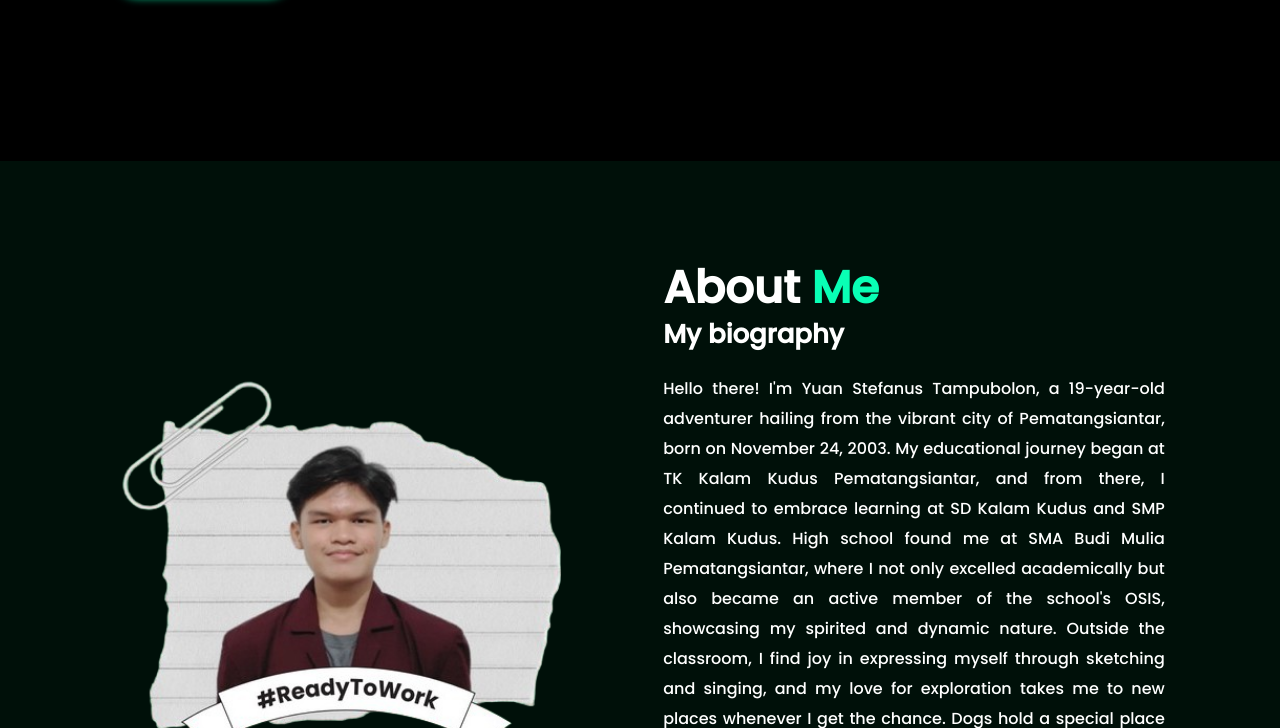
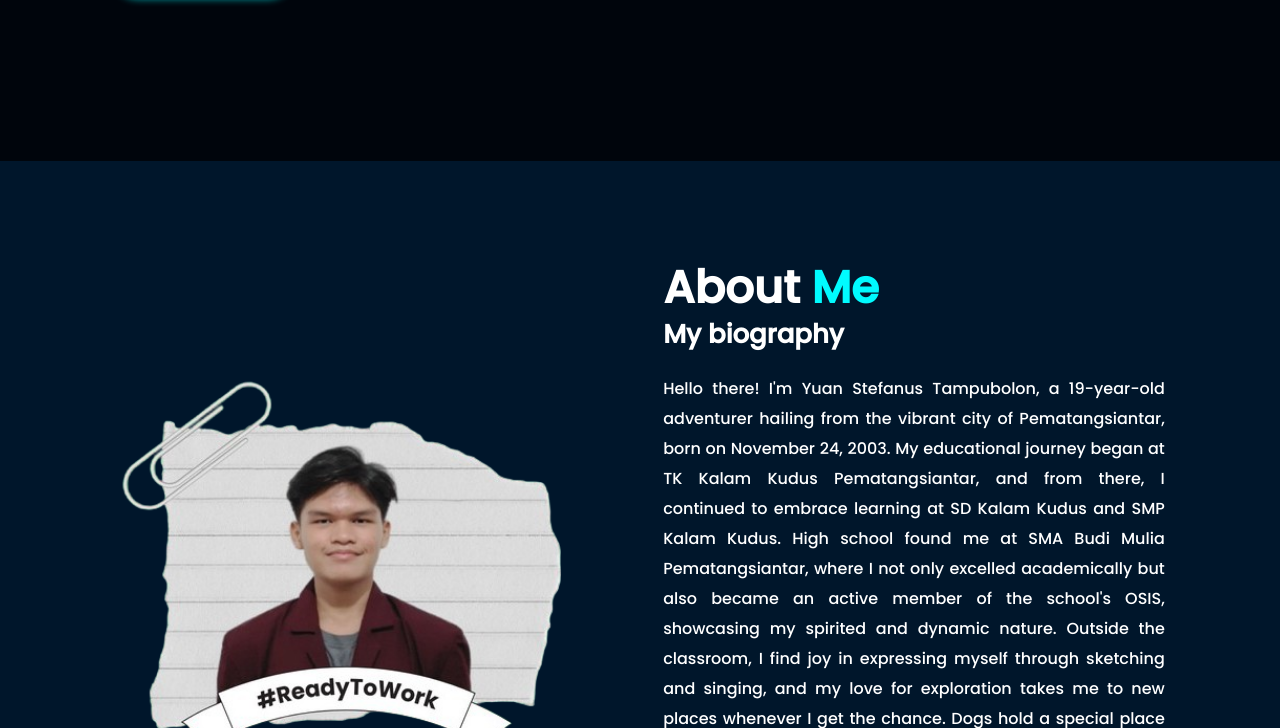
Before and after one commit to yuanstefanus/yuan, a plain HTML site: page index.html in a window 1280 px wide. Shown: the part 639-1367 px from the top of the page. Drawn offline with nearby package versions, Linux system fonts and the light colour scheme.

Commit message:
Update style.css

```diff
--- a/style.css
+++ b/style.css
@@ -18,10 +18,10 @@
 }
 
 :root {
-    --bg-color: #000000;
-    --second-bg-color: #001009;
+    --bg-color: #00050C;
+    --second-bg-color: #00162B;
     --text-color: #fff;
-    --main-color: #09FFB5;
+    --main-color: #00FBFF;
 }
 
 html{
```
